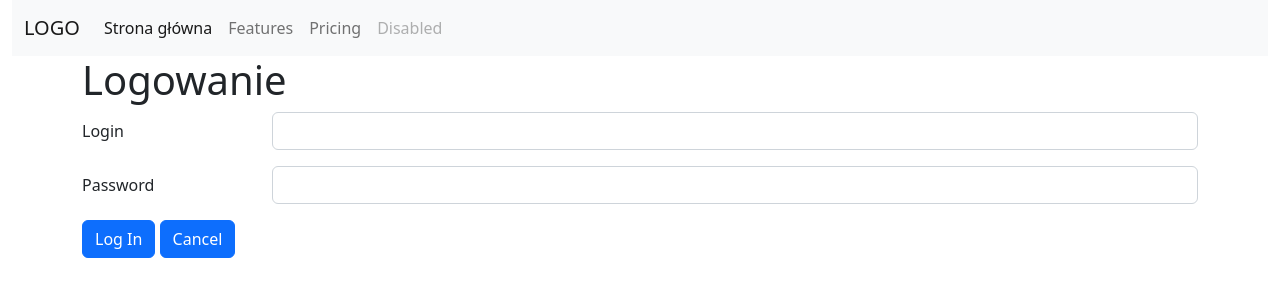
After one commit to marcinputra/Project-PHP, a PHP site: page /login.php in a window 1280 px wide. The commit adds this page. Shown: the top 300 px of the page. Run offline with PHP 8.4, Linux system fonts and the light colour scheme.

Commit message:
form log in

```diff
--- /dev/null
+++ b/login.php
@@ -0,0 +1,28 @@
+<?php
+include('site/header.php');
+?>
+<div class="container">
+    <div class="row">
+        <div class="col-12">
+            <h1>Logowanie</h1>
+        </div>
+    </div>
+    <div class="row">
+        <form action="<?php $_SERVER['PHP_SELF']; ?>" method="post">
+            <div class="row mb-3">
+                <label for="inputEmail3" class="col-sm-2 col-form-label">Login</label>
+                <div class="col-sm-10">
+                    <input type="text" class="form-control" id="inputEmail3" name="login">
+                </div>
+            </div>
+            <div class="row mb-3">
+                <label for="inputPassword3" class="col-sm-2 col-form-label">Password</label>
+                <div class="col-sm-10">
+                    <input type="password" class="form-control" id="inputPassword3" name="password">
+                </div>
+            </div>
+            <button type="submit" class="btn btn-primary">Log In</button>
+            <button type="cancel" class="btn btn-primary">Cancel</button>
+        </form>
+    </div>
+</div>
```
Also changed, not shown: index.php (+3 -4 lines).
